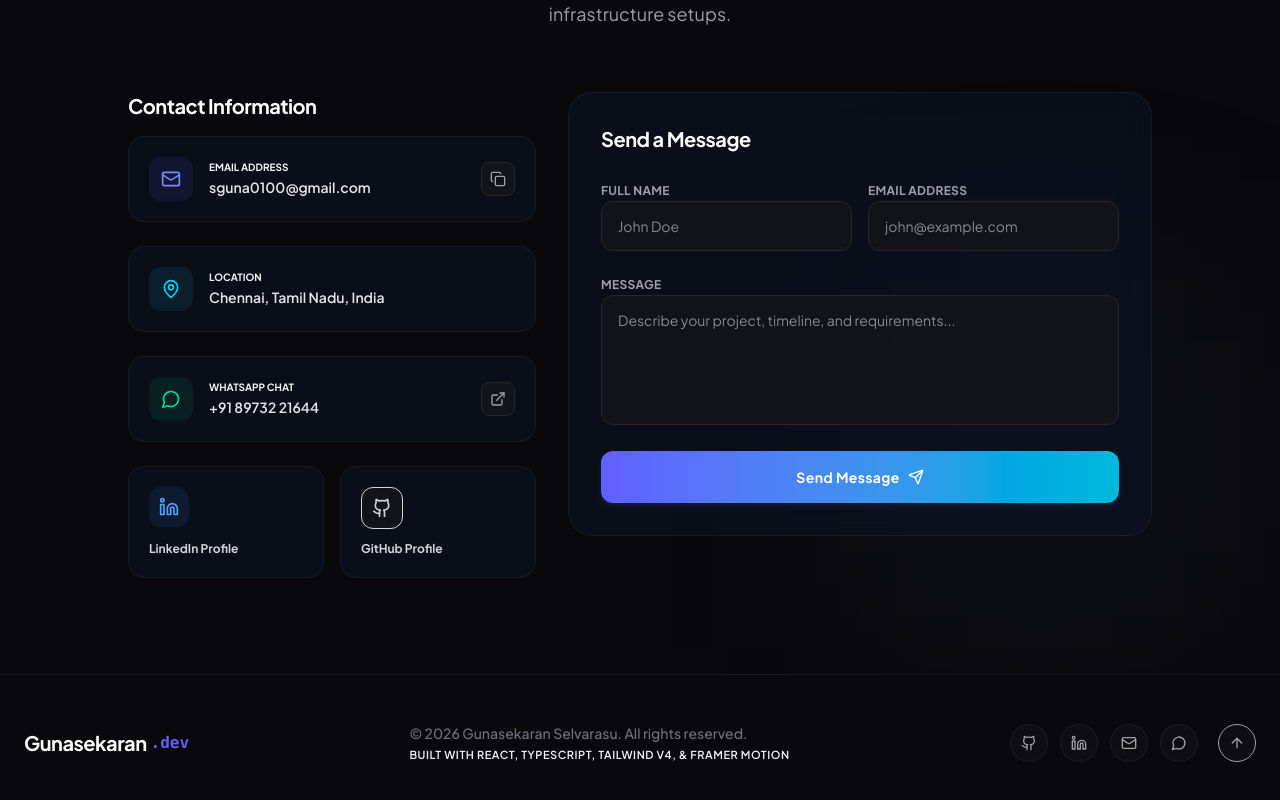
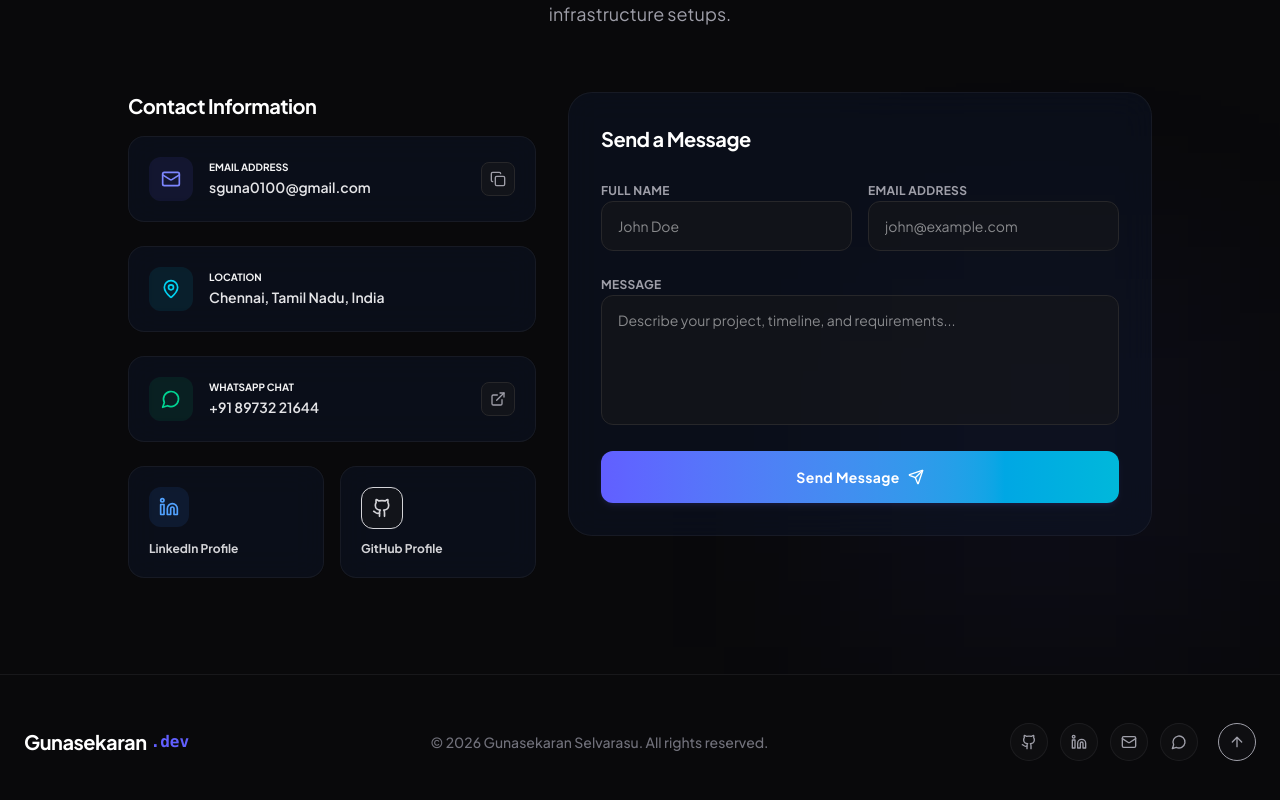
Before and after one commit to gunasekaran-selvarasu/my_portfolio, a React (Vite) app: page / in a window 1280 px wide. Shown: the part 7101-7901 px from the top of the page. Built offline with nearby package versions, Linux system fonts and the light colour scheme.

Commit message:
Footer content chang

```diff
--- a/src/components/Footer.tsx
+++ b/src/components/Footer.tsx
@@ -23,12 +23,9 @@ export default function Footer() {
         </div>
 
         {/* Info & Copyright */}
-        <div className="text-center md:text-left space-y-1">
+        <div className="text-center md:text-left">
           <p className="text-sm text-zinc-500 font-medium">
             &copy; {currentYear} Gunasekaran Selvarasu. All rights reserved.
-          </p>
-          <p className="text-[11px] text-zinc-650 font-semibold uppercase tracking-wider">
-            Built with React, TypeScript, Tailwind v4, & Framer Motion
           </p>
         </div>
 
```
